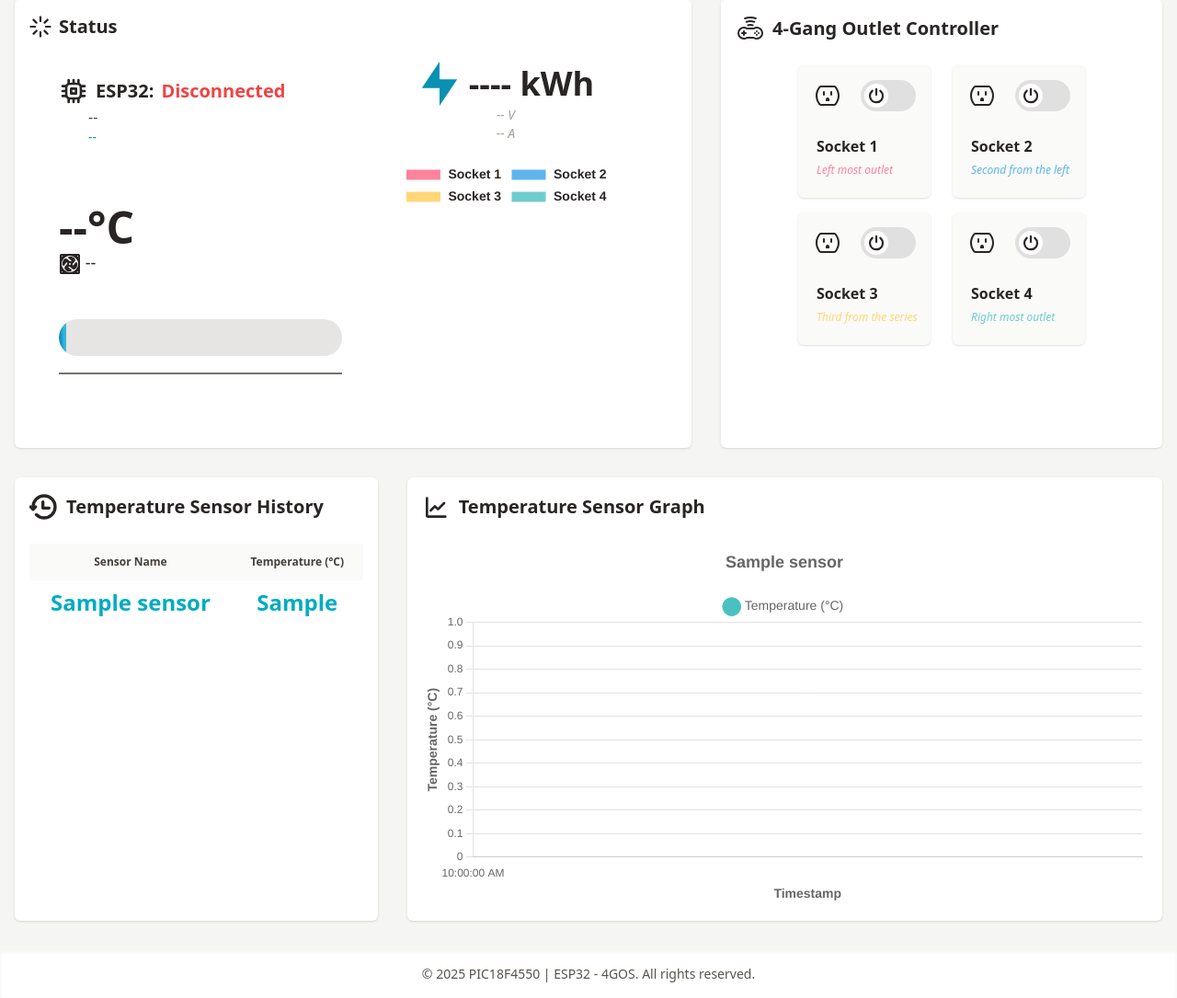
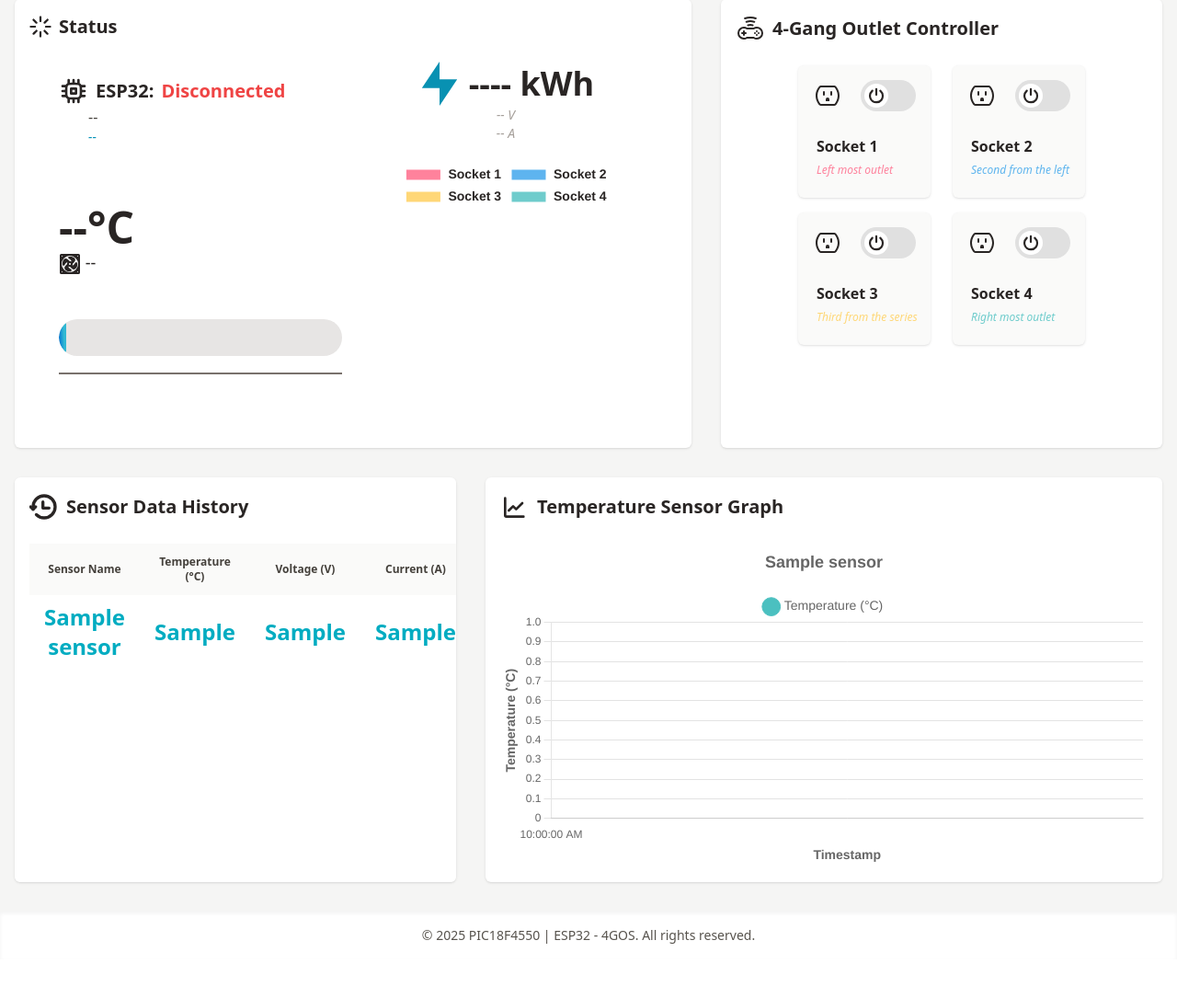
Before and after one commit to naaivvv/4gos, a PHP site: page / in a window 1280 px wide. Shown: the part 281-1366 px from the top of the page at 92% size. After the commit the page ends 1307 px from the top, so only its background shows below. Run offline with PHP 8.4, Linux system fonts and the light colour scheme; the visitor is signed in with stand-in values (Sample User, id 1); tables that the repository leaves empty or names only in its code hold one stand-in row (values such as "Sample post"); data that the repository does not hold is empty.

Commit message:
adjusted data insertion

```diff
--- a/fetch_data.php
+++ b/fetch_data.php
@@ -12,7 +12,9 @@ if ($result = $conn->query($sql)) {
             'id' => $row["id"],
             'sensor_name' => $row["sensor_name"],
             'temp' => $row["temp"],
-            'kwh' => $row["kwh"],
+            'voltage' => $row["voltage"],
+            'current' => $row["current"],
+            'energy' => $row["energy"],
             'is_fan_on' => $row["is_fan_on"],
         ];
     }
--- a/fetch_status.php
+++ b/fetch_status.php
@@ -25,14 +25,14 @@ if ($result->num_rows > 0) {
     // Check ESP32 connectivity
     if ($espIp !== 'N/A' && isESP32Connected($espIp)) {
         // If ESP32 is connected, fetch sensor data
-        $sql = "SELECT temp, kwh, is_fan_on, voltage, current FROM sensor ORDER BY id DESC LIMIT 1";
+        $sql = "SELECT temp, energy, is_fan_on, voltage, current FROM sensor ORDER BY id DESC LIMIT 1";
         $result = $conn->query($sql);
 
         if ($result->num_rows > 0) {
             $sensorData = $result->fetch_assoc();
             echo json_encode([
                 'temp' => $sensorData['temp'],
-                'kwh' => $sensorData['kwh'],
+                'energy' => $sensorData['energy'],
                 'is_fan_on' => $sensorData['is_fan_on'],
                 'voltage' => $sensorData['voltage'],
                 'current' => $sensorData['current'],
--- a/index.js
+++ b/index.js
@@ -88,6 +88,8 @@ var ctx = document.getElementById('chartCanvas').getContext('2d');
                 row.innerHTML = `
                     <td class='py-2 px-4'>${item.sensor_name}</td>
                     <td class='py-2 px-4'>${item.temp}</td>
+                    <td class='py-2 px-4'>${item.voltage}</td>
+                    <td class='py-2 px-4'>${item.current}</td>
                 `;
                 sensorDataTable.appendChild(row);
             });
@@ -268,7 +270,7 @@ var ctx = document.getElementById('chartCanvas').getContext('2d');
                             <span style="color: ${
                                 data.is_fan_on == 1 ? '#22c55e' : '#ef4444'
                             }">${fanStatus}</span>`;
-                            kwhElement.textContent = `${Math.floor(data.kwh)} kWh`;
+                            kwhElement.textContent = `${Math.floor(data.energy)} kWh`;
                             voltageElement.textContent = `${data.voltage} V`;
                             currentElement.textContent = `${data.current} A`;
                     } else {
--- a/index.php
+++ b/index.php
@@ -185,18 +185,20 @@ if (!isset($_SESSION['user_id'])) {
 
 
 
-        <div class="grid grid-cols-1 lg:grid-cols-3 gap-8 pt-8">
+        <div class="grid grid-cols-1 lg:grid-cols-5 gap-8 pt-8">
             <!-- Sensor Data Table -->
-            <div class="bg-white shadow-sm rounded-md p-4 overflow-x-auto col-span-1 lg:col-span-1">
+            <div class="bg-white shadow-sm rounded-md p-4 overflow-x-auto col-span-1 lg:col-span-2">
             <h3 class="text-xl font-semibold text-stone-800 flex items-center gap-2 mb-6">
             <svg viewBox="0 0 24 24" fill="none" xmlns="http://www.w3.org/2000/svg" class="h-8 w-8 inline"><g id="SVGRepo_bgCarrier" stroke-width="0"></g><g id="SVGRepo_tracerCarrier" stroke-linecap="round" stroke-linejoin="round"></g><g id="SVGRepo_iconCarrier"> <g clip-path="url(#clip0_429_11075)"> <path d="M5.63606 18.3639C9.15077 21.8786 14.8493 21.8786 18.364 18.3639C21.8787 14.8492 21.8787 9.1507 18.364 5.63598C14.8493 2.12126 9.15077 2.12126 5.63606 5.63598C3.87757 7.39447 2.99889 9.6996 3.00002 12.0044L3 13.9999" stroke="#292524" stroke-width="2.5" stroke-linecap="round" stroke-linejoin="round"></path> <path d="M1 11.9999L3 13.9999L5 11.9999" stroke="#292524" stroke-width="2.5" stroke-linecap="round" stroke-linejoin="round"></path> <path d="M11 7.99994L11 12.9999L16 12.9999" stroke="#292524" stroke-width="2.5" stroke-linecap="round" stroke-linejoin="round"></path> </g> <defs> <clipPath id="clip0_429_11075"> <rect width="24" height="24" fill="white"></rect> </clipPath> </defs> </g></svg>
-            Temperature Sensor History
+            Sensor Data History
             </h3>
                 <table class="min-w-full text-xs text-stone-700 text-center table-fixed">
                     <thead class="bg-stone-50">
                         <tr>
                             <th class="py-3 px-4 font-semibold">Sensor Name</th>
                             <th class="py-3 px-4 font-semibold">Temperature (°C)</th>
+                            <th class="py-3 px-4 font-semibold">Voltage (V)</th>
+                            <th class="py-3 px-4 font-semibold">Current (A)</th>
                         </tr>
                     </thead>
                     <tbody id="sensorData" class="divide-y divide-stone-200">
@@ -206,7 +208,7 @@ if (!isset($_SESSION['user_id'])) {
             </div>
 
             <!-- Chart -->
-            <div class="bg-white shadow-sm rounded-md p-4 col-span-1 lg:col-span-2">
+            <div class="bg-white shadow-sm rounded-md p-4 col-span-1 lg:col-span-3">
             <h3 class="text-xl font-semibold text-stone-800 flex items-center gap-2 mb-6">
             <svg viewBox="0 0 24 24" fill="none" xmlns="http://www.w3.org/2000/svg" class="h-8 w-8 inline"><g id="SVGRepo_bgCarrier" stroke-width="0"></g><g id="SVGRepo_tracerCarrier" stroke-linecap="round" stroke-linejoin="round"></g><g id="SVGRepo_iconCarrier"> <path d="M4 5V19C4 19.5523 4.44772 20 5 20H19" stroke="#292524" stroke-width="2" stroke-linecap="round" stroke-linejoin="round"></path> <path d="M18 9L13 13.9999L10.5 11.4998L7 14.9998" stroke="#292524" stroke-width="2" stroke-linecap="round" stroke-linejoin="round"></path> </g></svg>
             Temperature Sensor Graph
--- a/src/output.css
+++ b/src/output.css
@@ -752,9 +752,6 @@
   .mb-6 {
     margin-bottom: calc(var(--spacing) * 6);
   }
-  .ml-12 {
-    margin-left: calc(var(--spacing) * 12);
-  }
   .box-border {
     box-sizing: border-box;
   }
@@ -886,9 +883,6 @@
   }
   .min-h-screen {
     min-height: 100vh;
-  }
-  .w-1 {
-    width: calc(var(--spacing) * 1);
   }
   .w-1\/2 {
     width: calc(1/2 * 100%);
@@ -2028,9 +2022,6 @@
   .text-red-800 {
     color: var(--color-red-800);
   }
-  .text-stone-300 {
-    color: var(--color-stone-300);
-  }
   .text-stone-400 {
     color: var(--color-stone-400);
   }
@@ -2522,13 +2513,6 @@
       }
     }
   }
-  .hover\:text-stone-600 {
-    &:hover {
-      @media (hover: hover) {
-        color: var(--color-stone-600);
-      }
-    }
-  }
   .hover\:text-stone-800 {
     &:hover {
       @media (hover: hover) {
```
Also changed, not shown: sensorvalue.php (+5 -3 lines), 1 other file.
